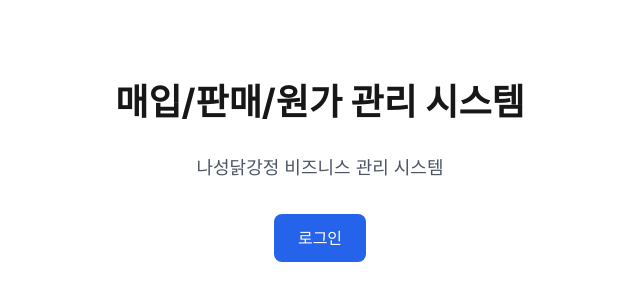
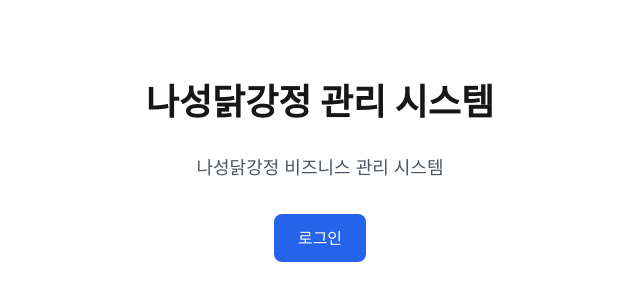
Before and after one commit to infrabank/nasungdak-management, a Next.js app: page / in a window 1280 px wide. Shown: the part 228-528 px from the top of the page, without its empty margins (320-960 px from the left). Built offline with nearby package versions, Linux system fonts and the light colour scheme; a web font is replaced by a local one.

Commit message:
feat: update homepage title to 나성닭강정 관리 시스템

```diff
--- a/app/page.tsx
+++ b/app/page.tsx
@@ -5,7 +5,7 @@ export default function HomePage() {
     <main className="flex min-h-screen flex-col items-center justify-center p-24">
       <div className="max-w-2xl text-center">
         <h1 className="mb-8 text-4xl font-bold">
-          매입/판매/원가 관리 시스템
+          나성닭강정 관리 시스템
         </h1>
         <p className="mb-8 text-lg text-gray-600">
           나성닭강정 비즈니스 관리 시스템
```
